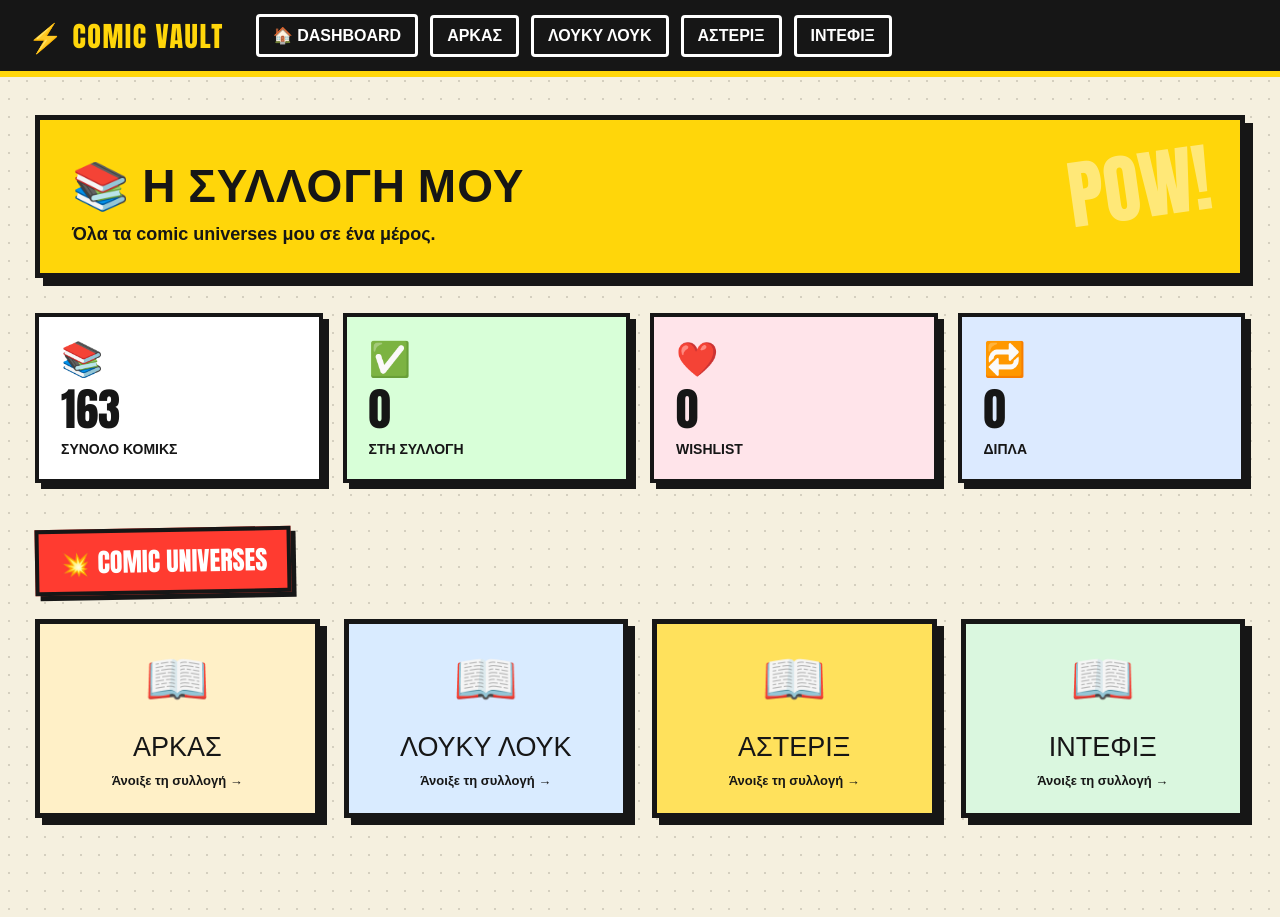
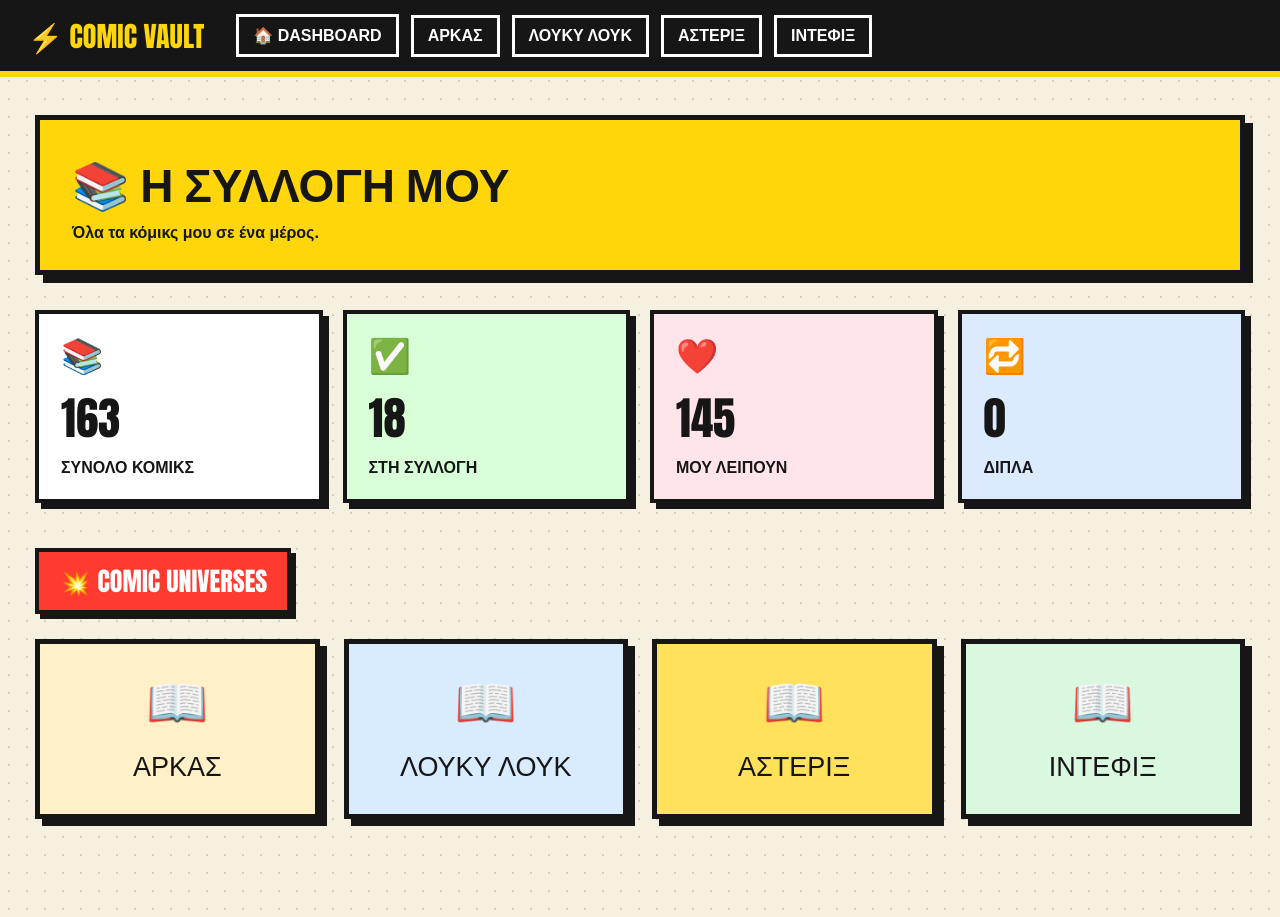
Before and after one commit to MichalisMichael26/comic-collection, a Flask app: page / in a window 1280 px wide. Run offline with Flask 3, Linux system fonts and the light colour scheme.

Commit message:
Update dashboard.html

```diff
--- a/templates/dashboard.html
+++ b/templates/dashboard.html
@@ -20,12 +28,18 @@
             --blue: #2979ff;
             --green: #39d353;
             --pink: #ff5d8f;
-            --white: #ffffff;
         }
 
+
         body {
-            font-family: Arial, Helvetica, sans-serif;
+
+            font-family:
+                Arial,
+                Helvetica,
+                sans-serif;
+
             color: var(--dark);
+
             min-height: 100vh;
 
             background-color: #f5f0df;
@@ -69,105 +92,73 @@
                 sans-serif;
 
             font-size: 28px;
-            letter-spacing: 1.5px;
 
             margin-right: 20px;
 
-            text-transform: uppercase;
         }
 
+
         nav a {
+
             color: white;
+
             text-decoration: none;
 
             font-weight: 900;
+
             text-transform: uppercase;
 
-            padding: 9px 14px;
+            padding:
+                9px 14px;
 
-            border: 3px solid white;
-            border-radius: 4px;
+            border:
+                3px solid white;
 
-            transition: 0.15s;
-        }
-
-        nav a:hover {
-            background: var(--yellow);
-            color: var(--dark);
-
-            border-color: var(--yellow);
-
-            transform: translateY(-2px);
         }
 
 
-        /* =====================================
-           PAGE
-        ===================================== */
+        nav a:hover {
 
-        .container {
-            max-width: 1250px;
+            background: var(--yellow);
 
-            margin: 38px auto;
+            color: var(--dark);
 
-            padding:
-                0
-                20px
-                60px;
         }
 
 
-        /* =====================================
-           HERO
-        ===================================== */
+        .container {
+
+            max-width: 1250px;
+
+            margin:
+                38px auto;
+
+            padding:
+                0 20px 60px;
+
+        }
+
 
         .hero {
+
             background: var(--yellow);
 
-            border: 5px solid var(--dark);
+            border:
+                5px solid var(--dark);
 
-            padding: 28px 32px;
+            box-shadow:
+                8px 8px 0 var(--dark);
+
+            padding:
+                28px 32px;
 
             margin-bottom: 35px;
 
-            box-shadow:
-                8px
-                8px
-                0
-                var(--dark);
-
-            position: relative;
-            overflow: hidden;
         }
 
-        .hero::after {
-            content: "POW!";
-
-            position: absolute;
-
-            right: 30px;
-            top: 10px;
-
-            font-family:
-                Impact,
-                "Arial Black",
-                sans-serif;
-
-            font-size: 75px;
-
-            color:
-                rgba(
-                    255,
-                    255,
-                    255,
-                    0.45
-                );
-
-            transform:
-                rotate(-8deg);
-        }
 
         .hero h1 {
+
             font-family:
                 Impact,
                 "Arial Black",
@@ -177,28 +168,20 @@
 
             text-transform: uppercase;
 
-            letter-spacing: 1px;
-
-            position: relative;
-            z-index: 2;
         }
 
+
         .hero p {
-            font-size: 18px;
+
             font-weight: bold;
 
             margin-top: 7px;
 
-            position: relative;
-            z-index: 2;
         }
 
 
-        /* =====================================
-           STATS
-        ===================================== */
+        .stats {
 
-        .stats {
             display: grid;
 
             grid-template-columns:
@@ -207,59 +190,73 @@
             gap: 20px;
 
             margin-bottom: 45px;
+
         }
 
+
         .stat-card {
-            border: 4px solid var(--dark);
+
+            display: block;
+
+            color: var(--dark);
+
+            text-decoration: none;
+
+            border:
+                4px solid var(--dark);
 
             padding: 22px;
 
             box-shadow:
-                6px
-                6px
-                0
-                var(--dark);
+                6px 6px 0 var(--dark);
 
             transition: 0.15s;
+
         }
 
+
         .stat-card:hover {
+
             transform:
-                translate(
-                    -3px,
-                    -3px
-                );
+                translate(-3px, -3px);
 
             box-shadow:
-                9px
-                9px
-                0
-                var(--dark);
+                9px 9px 0 var(--dark);
+
         }
+
 
         .stat-total {
             background: white;
         }
 
+
         .stat-owned {
             background: #d8ffd8;
         }
 
-        .stat-wishlist {
+
+        .stat-missing {
             background: #ffe4ea;
         }
+
 
         .stat-duplicate {
             background: #dceaff;
         }
 
+
         .stat-icon {
+
             font-size: 34px;
 
             margin-bottom: 8px;
+
         }
 
+
         .stat-number {
+
             font-family:
                 Impact,
                 "Arial Black",
@@ -267,41 +264,36 @@
 
             font-size: 45px;
 
-            line-height: 1;
         }
 
+
         .stat-label {
-            margin-top: 9px;
+
+            margin-top: 7px;
 
             font-weight: 900;
 
             text-transform: uppercase;
 
-            font-size: 14px;
         }
 
 
-        /* =====================================
-           TITLE
-        ===================================== */
+        .section-title {
 
-        .section-title {
             display: inline-block;
 
             background: var(--red);
+
             color: white;
 
-            border: 4px solid var(--dark);
+            border:
+                4px solid var(--dark);
 
             box-shadow:
-                5px
-                5px
-                0
-                var(--dark);
+                5px 5px 0 var(--dark);
 
             padding:
-                9px
-                20px;
+                9px 20px;
 
             margin-bottom: 25px;
 
@@ -310,95 +302,81 @@
                 "Arial Black",
                 sans-serif;
 
-            text-transform: uppercase;
-
             font-size: 26px;
 
-            transform:
-                rotate(-1deg);
         }
 
 
-        /* =====================================
-           CATEGORIES
-        ===================================== */
+        .categories {
 
-        .categories {
             display: grid;
 
             grid-template-columns:
                 repeat(4, 1fr);
 
             gap: 24px;
+
         }
 
+
         .category-card {
-            min-height: 185px;
 
-            border: 5px solid var(--dark);
+            min-height: 180px;
+
+            border:
+                5px solid var(--dark);
 
             box-shadow:
-                7px
-                7px
-                0
-                var(--dark);
+                7px 7px 0 var(--dark);
 
             display: flex;
 
             flex-direction: column;
 
             justify-content: center;
+
             align-items: center;
 
             text-decoration: none;
 
             color: var(--dark);
 
-            padding:
-                25px
-                15px;
+            padding: 20px;
 
-            transition: 0.15s;
         }
+
 
         .category-card:nth-child(1) {
             background: #fff0c7;
         }
 
+
         .category-card:nth-child(2) {
             background: #d9ebff;
         }
+
 
         .category-card:nth-child(3) {
             background: #ffe15c;
         }
 
+
         .category-card:nth-child(4) {
             background: #daf7df;
         }
 
-        .category-card:hover {
-            transform:
-                translate(
-                    -4px,
-                    -4px
-                )
-                rotate(-1deg);
 
-            box-shadow:
-                11px
-                11px
-                0
-                var(--dark);
+        .category-icon {
+
+            font-size: 50px;
+
+            margin-bottom: 12px;
+
         }
 
-        .category-icon {
-            font-size: 52px;
-
-            margin-bottom: 14px;
-        }
 
         .category-name {
+
             font-family:
                 Impact,
                 "Arial Black",
@@ -408,37 +386,19 @@
 
             text-transform: uppercase;
 
-            text-align: center;
-        }
-
-        .category-small {
-            margin-top: 8px;
-
-            font-weight: bold;
-
-            font-size: 13px;
         }
 
 
-        /* =====================================
-           MOBILE
-        ===================================== */
+        @media (max-width: 900px) {
 
-        @media (max-width: 950px) {
+            .stats,
+            .categories {
 
-            .stats {
                 grid-template-columns:
                     repeat(2, 1fr);
+
             }
 
-            .categories {
-                grid-template-columns:
-                    repeat(2, 1fr);
-            }
-
-            .hero::after {
-                display: none;
-            }
         }
 
 
@@ -525,118 +464,148 @@
         <a
             href="/category/{{ category.slug }}"
         >
+
             {{ category.name }}
+
         </a>
 
     {% endfor %}
 
+
 </nav>
-
 
 
 <div class="container">
 
 
-    <!-- HERO -->
-
     <div class="hero">
 
         <h1>
+
             📚 Η Συλλογή μου
+
         </h1>
 
         <p>
-            Όλα τα comic universes μου
-            σε ένα μέρος.
+
+            Όλα τα κόμικς μου σε ένα μέρος.
+
         </p>
 
     </div>
 
 
-
-    <!-- STATS -->
-
     <div class="stats">
 
 
-        <div class="stat-card stat-total">
+        <div
+            class="stat-card stat-total"
+        >
 
             <div class="stat-icon">
+
                 📚
+
             </div>
 
             <div
                 class="stat-number"
                 id="totalComics"
             >
+
                 {{ stats.total }}
+
             </div>
 
             <div class="stat-label">
-                Σύνολο Κόμικς
+
+                Σύνολο κόμικς
+
             </div>
 
         </div>
 
 
-
-        <div class="stat-card stat-owned">
+        <div
+            class="stat-card stat-owned"
+        >
 
             <div class="stat-icon">
+
                 ✅
+
             </div>
 
             <div
                 class="stat-number"
                 id="ownedComics"
             >
-                0
+
+                {{ stats.owned }}
+
             </div>
 
             <div class="stat-label">
-                Στη Συλλογή
+
+                Στη συλλογή
+
             </div>
 
         </div>
 
 
-
-        <div class="stat-card stat-wishlist">
+        <a
+            href="/missing"
+            class="stat-card stat-missing"
+        >
 
             <div class="stat-icon">
+
                 ❤️
+
             </div>
 
             <div
                 class="stat-number"
-                id="wishlistComics"
+                id="missingComics"
             >
-                0
+
+                {{ stats.missing }}
+
             </div>
 
             <div class="stat-label">
-                Wishlist
-            </div>
+
+                Μου λείπουν
 
             </div>
 
+        </a>
 
 
-        <div class="stat-card stat-duplicate">
+        <div
+            class="stat-card stat-duplicate"
+        >
 
             <div class="stat-icon">
+
                 🔁
+
             </div>
 
             <div
                 class="stat-number"
                 id="duplicateComics"
             >
+
                 0
+
             </div>
 
             <div class="stat-label">
+
                 Διπλά
+
             </div>
 
         </div>
@@ -645,16 +614,12 @@
     </div>
 
 
+    <div class="section-title">
 
-    <!-- CATEGORIES TITLE -->
+        💥 COMIC UNIVERSES
 
-    <div class="section-title">
-        💥 Comic Universes
     </div>
 
-
-
-    <!-- CATEGORIES -->
 
     <div class="categories">
 
@@ -668,15 +633,15 @@
             >
 
                 <div class="category-icon">
+
                     📖
+
                 </div>
 
                 <div class="category-name">
+
                     {{ category.name }}
-                </div>
 
-                <div class="category-small">
-                    Άνοιξε τη συλλογή →
                 </div>
 
             </a>
@@ -691,14 +656,46 @@
 </div>
 
 
-
 <script>
 
-    // ============================================
-    // DASHBOARD COUNTERS
-    // ============================================
 
-    function updateDashboard() {
+const defaultCollection = {
+
+
+{% for comic in all_comics %}
+
+
+    "{{ comic.series }}-{{ comic.number }}": {
+
+        owned:
+            {% if comic.owned %}
+                true
+            {% else %}
+                false
+            {% endif %},
+
+        wishlist: false,
+
+        duplicate: false
+
+    }
+
+    {% if not loop.last %}
+        ,
+    {% endif %}
+
+
+{% endfor %}
+
+
+};
+
+
+function getCollection() {
+
+
+    let collection = {};
+
 
     const saved =
         localStorage.getItem(
@@ -706,74 +703,127 @@
         );
 
 
-        if (!saved) {
-
-            document.getElementById(
-                "ownedComics"
-            ).textContent = 0;
-
-            document.getElementById(
-                "wishlistComics"
-            ).textContent = 0;
-
-            document.getElementById(
-                "duplicateComics"
-            ).textContent = 0;
-
-            return;
-
-        }
-
-
-        let collection;
-
+    if (saved) {
 
         try {
 
             collection =
                 JSON.parse(saved);
 
-        } catch (error) {
+        }
+
+        catch {
 
             collection = {};
 
         }
 
+    }
+
+
+    Object.entries(
+        defaultCollection
+    ).forEach(
+
+        function(
+            [key, defaults]
+        ) {
+
+            if (
+                collection[key]
+                === undefined
+            ) {
+
+                collection[key] = {
+                    ...defaults
+                };
+
+            }
+
+        }
+
+    );
+
+
+    localStorage.setItem(
+
+        "comicCollection",
+
+        JSON.stringify(
+            collection
+        )
+
+    );
+
+
+    return collection;
+
+}
+
+
+function updateDashboard() {
+
+
+    const collection =
+        getCollection();
+
+
+    const total =
+        Object.keys(
+            defaultCollection
+        ).length;
+
 
     let owned = 0;
-
-        let wishlist = 0;
 
     let duplicates = 0;
 
 
-        Object.values(
-            collection
-        ).forEach(function(comic) {
+    Object.keys(
+        defaultCollection
+    ).forEach(
+
+        function(key) {
 
 
-            if (comic.owned) {
+            const comic =
+                collection[key];
+
+
+            if (
+                comic
+                &&
+                comic.owned
+            ) {
 
                 owned++;
 
             }
 
 
-            if (comic.wishlist) {
-
-                wishlist++;
-
-            }
-
-
-            if (comic.duplicate) {
+            if (
+                comic
+                &&
+                comic.duplicate
+            ) {
 
                 duplicates++;
 
             }
 
 
-        });
+        }
+
+    );
+
+
+    const missing =
+        total - owned;
+
+
+    document.getElementById(
+        "totalComics"
+    ).textContent = total;
 
 
     document.getElementById(
@@ -782,24 +832,30 @@
 
 
     document.getElementById(
-            "wishlistComics"
-        ).textContent = wishlist;
+        "missingComics"
+    ).textContent = missing;
 
 
     document.getElementById(
         "duplicateComics"
     ).textContent = duplicates;
 
+
 }
 
 
 document.addEventListener(
+
     "DOMContentLoaded",
+
     updateDashboard
+
 );
+
 
 </script>
 
 
 </body>
+
 </html>
```
Also changed, not shown: other parts of templates/dashboard.html (+34 -38 lines). Lines whose indentation alone changed are shown as unchanged.
